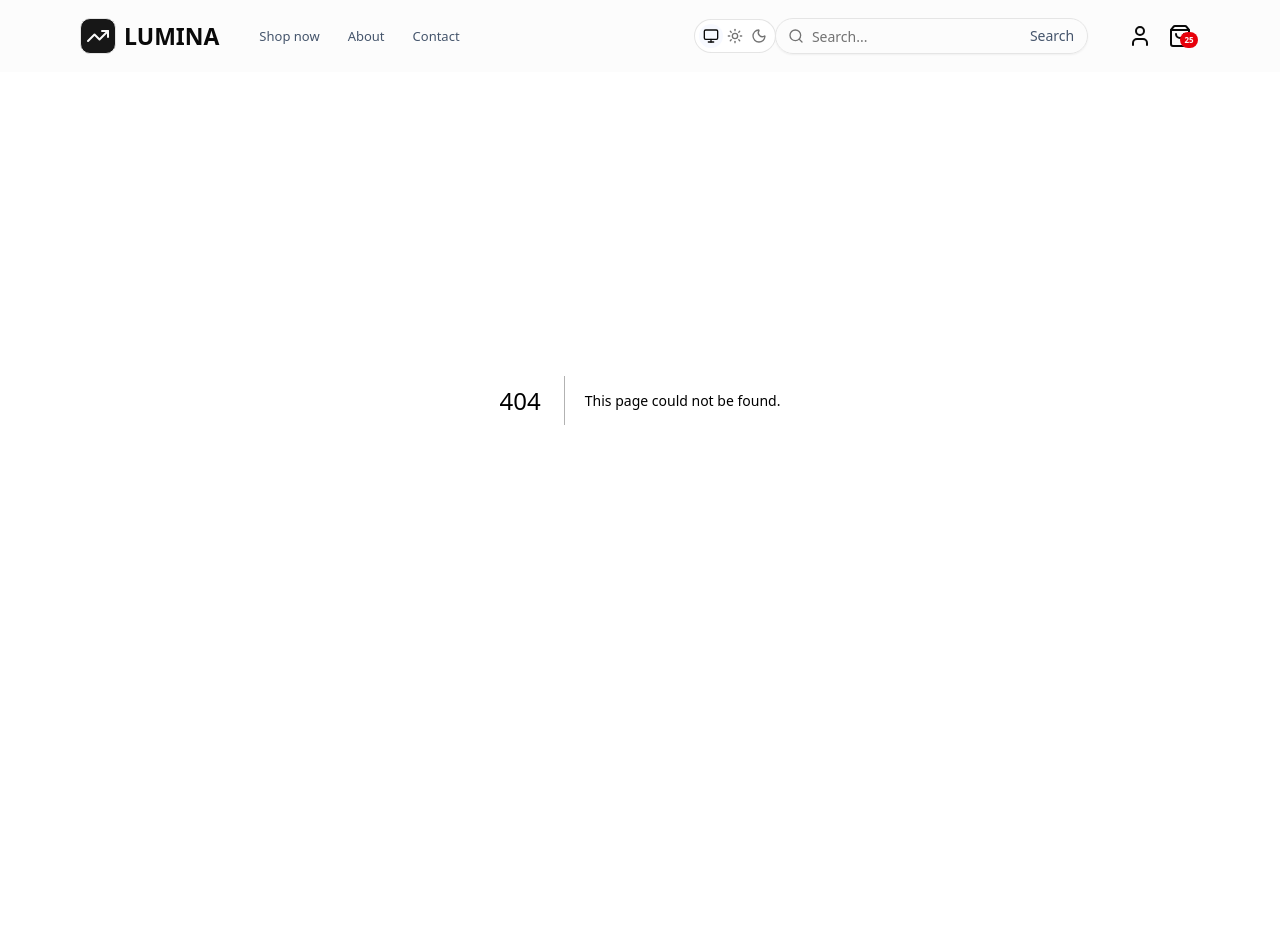
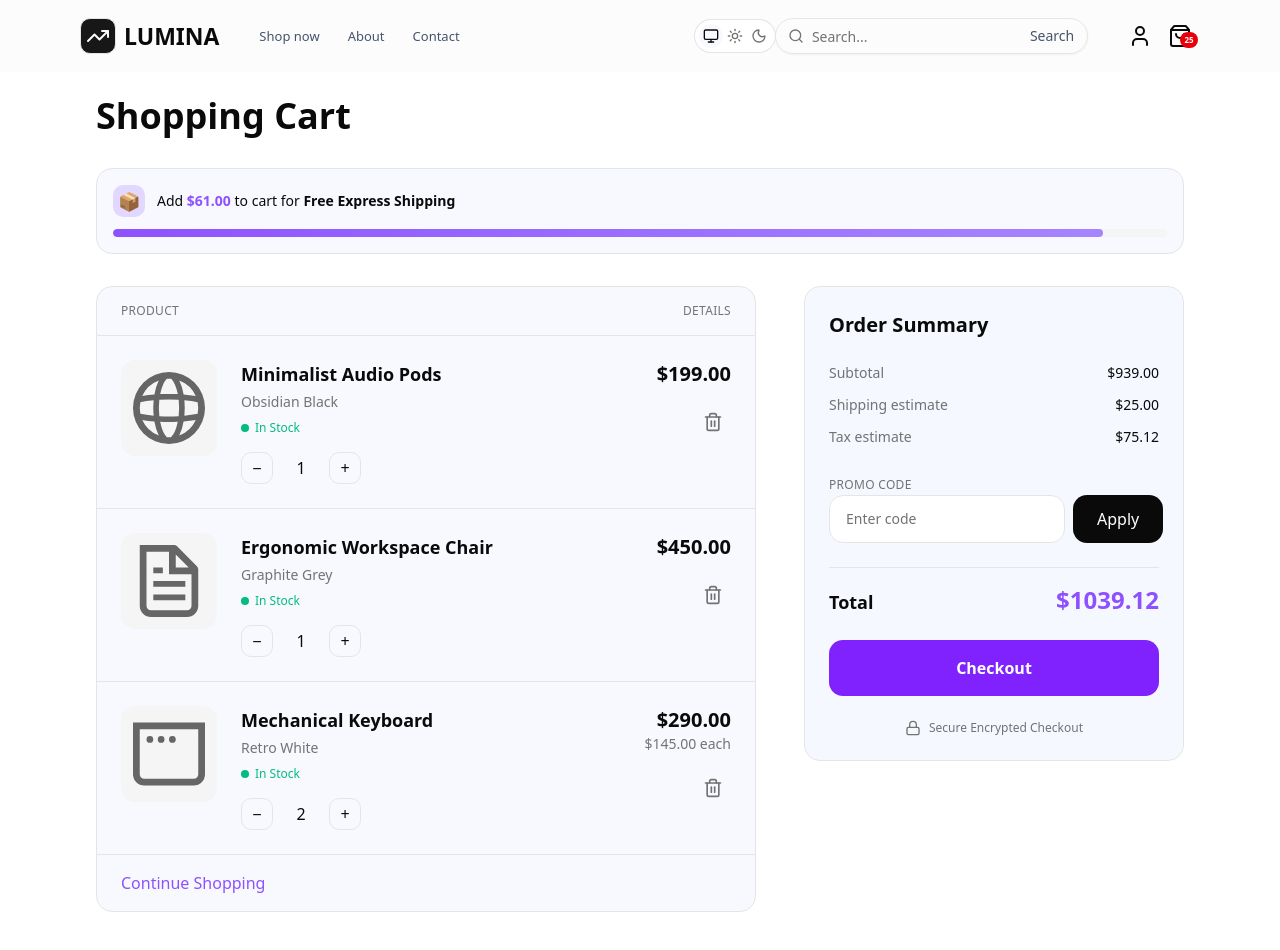
Before and after one commit to Heritage-XioN/lumina, a Next.js app: page /cart in a window 1280 px wide. Before the commit this address had no page. Shown: the top 950 px of the page. Before the commit the page ends 800 px from the top, so only its background shows below. Built offline with nearby package versions, Linux system fonts and the light colour scheme.

Commit message:
added cart

```diff
--- /dev/null
+++ b/app/cart/page.tsx
@@ -0,0 +1,313 @@
+'use client';
+
+import Image from 'next/image';
+import Link from 'next/link';
+import { useState } from 'react';
+import { Trash2, Lock } from 'lucide-react';
+
+// Types
+interface CartItem {
+	id: string;
+	name: string;
+	variant: string;
+	price: number;
+	quantity: number;
+	image: string;
+	inStock: boolean;
+}
+
+// Sample cart data
+const initialCartItems: CartItem[] = [
+	{
+		id: '1',
+		name: 'Minimalist Audio Pods',
+		variant: 'Obsidian Black',
+		price: 199.0,
+		quantity: 1,
+		image: '/globe.svg',
+		inStock: true,
+	},
+	{
+		id: '2',
+		name: 'Ergonomic Workspace Chair',
+		variant: 'Graphite Grey',
+		price: 450.0,
+		quantity: 1,
+		image: '/file.svg',
+		inStock: true,
+	},
+	{
+		id: '3',
+		name: 'Mechanical Keyboard',
+		variant: 'Retro White',
+		price: 145.0,
+		quantity: 2,
+		image: '/window.svg',
+		inStock: true,
+	},
+];
+
+const FREE_SHIPPING_THRESHOLD = 1000;
+const SHIPPING_ESTIMATE = 25.0;
+const TAX_RATE = 0.08;
+
+const CartPage = () => {
+	const [cartItems, setCartItems] = useState<CartItem[]>(initialCartItems);
+	const [promoCode, setPromoCode] = useState('');
+
+	const updateQuantity = (id: string, delta: number) => {
+		setCartItems((prev) =>
+			prev.map((item) =>
+				item.id === id
+					? { ...item, quantity: Math.max(1, item.quantity + delta) }
+					: item
+			)
+		);
+	};
+
+	const removeItem = (id: string) => {
+		setCartItems((prev) => prev.filter((item) => item.id !== id));
+	};
+
+	const subtotal = cartItems.reduce(
+		(sum, item) => sum + item.price * item.quantity,
+		0
+	);
+	const amountToFreeShipping = Math.max(0, FREE_SHIPPING_THRESHOLD - subtotal);
+	const shippingProgress = Math.min(
+		100,
+		(subtotal / FREE_SHIPPING_THRESHOLD) * 100
+	);
+	const shipping = subtotal >= FREE_SHIPPING_THRESHOLD ? 0 : SHIPPING_ESTIMATE;
+	const taxEstimate = subtotal * TAX_RATE;
+	const total = subtotal + shipping + taxEstimate;
+
+	return (
+		<main className='min-h-screen pt-24 pb-16 px-4 md:px-8 lg:px-16 xl:px-24 bg-background'>
+			<div className='max-w-6xl mx-auto'>
+				{/* Page Title */}
+				<h1 className='text-3xl md:text-4xl font-bold text-foreground mb-8'>
+					Shopping Cart
+				</h1>
+
+				{/* Free Shipping Progress */}
+				<div className='bg-card border border-border rounded-2xl p-4 mb-8'>
+					<div className='flex items-center gap-3 mb-3'>
+						<div className='w-8 h-8 rounded-lg bg-violet-500/20 flex items-center justify-center'>
+							<span className='text-violet-500 text-lg'>📦</span>
+						</div>
+						<p className='text-sm text-foreground'>
+							{amountToFreeShipping > 0 ? (
+								<>
+									Add{' '}
+									<span className='text-violet-500 font-semibold'>
+										${amountToFreeShipping.toFixed(2)}
+									</span>{' '}
+									to cart for{' '}
+									<span className='font-semibold'>Free Express Shipping</span>
+								</>
+							) : (
+								<span className='text-emerald-500 font-semibold'>
+									🎉 You qualify for Free Express Shipping!
+								</span>
+							)}
+						</p>
+					</div>
+					<div className='w-full h-2 bg-muted rounded-full overflow-hidden'>
+						<div
+							className='h-full bg-gradient-to-r from-violet-500 to-violet-400 rounded-full transition-all duration-500'
+							style={{ width: `${shippingProgress}%` }}
+						/>
+					</div>
+				</div>
+
+				<div className='grid grid-cols-1 lg:grid-cols-[1fr_380px] gap-8 lg:gap-12'>
+					{/* Left Column - Cart Items */}
+					<div className='space-y-0'>
+						{/* Header */}
+						<div className='bg-card border border-border rounded-t-2xl px-6 py-4 flex justify-between'>
+							<span className='text-xs font-medium text-muted-foreground uppercase tracking-wide'>
+								Product
+							</span>
+							<span className='text-xs font-medium text-muted-foreground uppercase tracking-wide'>
+								Details
+							</span>
+						</div>
+
+						{/* Cart Items */}
+						<div className='bg-card border-x border-border divide-y divide-border'>
+							{cartItems.map((item) => (
+								<div
+									key={item.id}
+									className='px-6 py-6 flex flex-col sm:flex-row gap-4 sm:gap-6'
+								>
+									{/* Product Image */}
+									<div className='relative w-24 h-24 rounded-xl bg-muted overflow-hidden flex-shrink-0'>
+										<Image
+											src={item.image}
+											alt={item.name}
+											fill
+											className='object-contain p-3'
+										/>
+									</div>
+
+									{/* Product Info */}
+									<div className='flex-1 min-w-0'>
+										<h3 className='font-semibold text-foreground text-lg'>
+											{item.name}
+										</h3>
+										<p className='text-sm text-muted-foreground mt-1'>
+											{item.variant}
+										</p>
+										{item.inStock && (
+											<div className='flex items-center gap-1.5 mt-2'>
+												<span className='w-2 h-2 rounded-full bg-emerald-500' />
+												<span className='text-xs text-emerald-500 font-medium'>
+													In Stock
+												</span>
+											</div>
+										)}
+
+										{/* Quantity Selector */}
+										<div className='flex items-center gap-2 mt-4'>
+											<button
+												onClick={() => updateQuantity(item.id, -1)}
+												className='w-8 h-8 flex items-center justify-center rounded-lg border border-border hover:bg-accent transition-colors text-foreground'
+											>
+												−
+											</button>
+											<span className='w-10 text-center text-foreground font-medium'>
+												{item.quantity}
+											</span>
+											<button
+												onClick={() => updateQuantity(item.id, 1)}
+												className='w-8 h-8 flex items-center justify-center rounded-lg border border-border hover:bg-accent transition-colors text-foreground'
+											>
+												+
+											</button>
+										</div>
+									</div>
+
+									{/* Price and Remove */}
+									<div className='flex flex-row sm:flex-col items-center sm:items-end justify-between sm:justify-start gap-4'>
+										<div className='text-right'>
+											<p className='text-xl font-bold text-foreground'>
+												${(item.price * item.quantity).toFixed(2)}
+											</p>
+											{item.quantity > 1 && (
+												<p className='text-sm text-muted-foreground'>
+													${item.price.toFixed(2)} each
+												</p>
+											)}
+										</div>
+										<button
+											onClick={() => removeItem(item.id)}
+											className='p-2 text-muted-foreground hover:text-destructive transition-colors'
+											aria-label='Remove item'
+										>
+											<Trash2 className='w-5 h-5' />
+										</button>
+									</div>
+								</div>
+							))}
+						</div>
+
+						{/* Continue Shopping */}
+						<div className='bg-card border border-border rounded-b-2xl px-6 py-4'>
+							<Link
+								href='/'
+								className='text-violet-500 hover:text-violet-600 font-medium transition-colors'
+							>
+								Continue Shopping
+							</Link>
+						</div>
+					</div>
+
+					{/* Right Column - Order Summary */}
+					<aside className='lg:sticky lg:top-24 h-fit'>
+						<div className='bg-card border border-border rounded-2xl p-6 space-y-6'>
+							<h2 className='text-xl font-semibold text-foreground'>
+								Order Summary
+							</h2>
+
+							{/* Order Totals */}
+							<div className='space-y-3'>
+								<div className='flex justify-between text-sm'>
+									<span className='text-muted-foreground'>Subtotal</span>
+									<span className='text-foreground font-medium'>
+										${subtotal.toFixed(2)}
+									</span>
+								</div>
+								<div className='flex justify-between text-sm'>
+									<span className='text-muted-foreground'>
+										Shipping estimate
+									</span>
+									<span className='text-foreground font-medium'>
+										{shipping === 0 ? (
+											<span className='text-emerald-500'>Free</span>
+										) : (
+											`$${shipping.toFixed(2)}`
+										)}
+									</span>
+								</div>
+								<div className='flex justify-between text-sm'>
+									<span className='text-muted-foreground'>Tax estimate</span>
+									<span className='text-foreground font-medium'>
+										${taxEstimate.toFixed(2)}
+									</span>
+								</div>
+							</div>
+
+							{/* Promo Code */}
+							<div className='space-y-2'>
+								<label className='text-xs font-medium text-muted-foreground uppercase tracking-wide'>
+									Promo Code
+								</label>
+								<div className='flex gap-2'>
+									<input
+										type='text'
+										value={promoCode}
+										onChange={(e) => setPromoCode(e.target.value)}
+										placeholder='Enter code'
+										className='flex-1 px-4 py-3 rounded-xl border border-border bg-background text-foreground placeholder:text-muted-foreground focus:outline-none focus:ring-2 focus:ring-violet-500/20 focus:border-violet-500 transition-all text-sm'
+									/>
+									<button className='px-6 py-3 rounded-xl bg-foreground text-background font-medium hover:opacity-90 transition-opacity'>
+										Apply
+									</button>
+								</div>
+							</div>
+
+							{/* Total */}
+							<div className='pt-4 border-t border-border'>
+								<div className='flex justify-between items-baseline'>
+									<span className='text-lg font-semibold text-foreground'>
+										Total
+									</span>
+									<span className='text-2xl font-bold text-violet-500'>
+										${total.toFixed(2)}
+									</span>
+								</div>
+							</div>
+
+							{/* Checkout Button */}
+							<Link
+								href='/products/checkout'
+								className='block w-full bg-violet-600 hover:bg-violet-700 text-white font-semibold py-4 px-8 rounded-xl text-center transition-all duration-200 hover:shadow-lg hover:shadow-violet-500/25 active:scale-[0.98]'
+							>
+								Checkout
+							</Link>
+
+							{/* Security Notice */}
+							<div className='flex items-center justify-center gap-2 text-muted-foreground'>
+								<Lock className='w-4 h-4' />
+								<span className='text-xs'>Secure Encrypted Checkout</span>
+							</div>
+						</div>
+					</aside>
+				</div>
+			</div>
+		</main>
+	);
+};
+
+export default CartPage;
```
